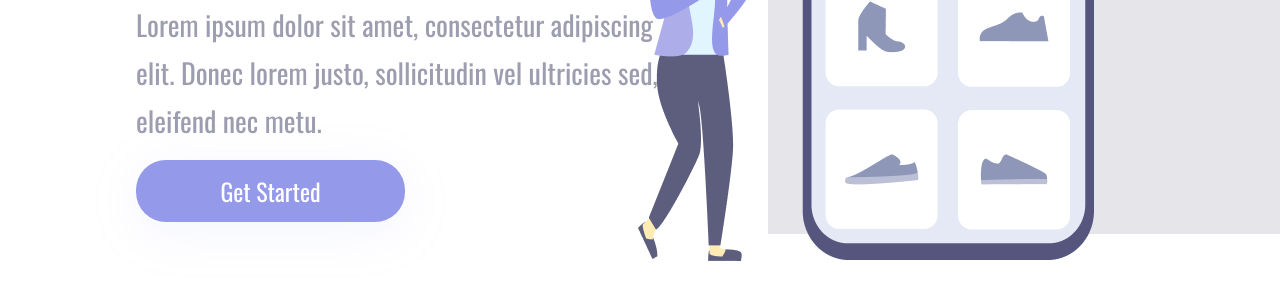
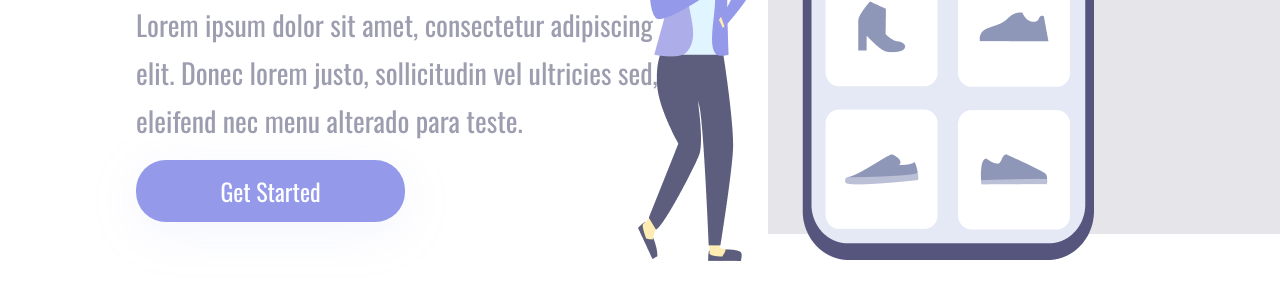
Before and after one commit to ricardomoura2017/CSS2, a plain HTML site: page index.html in a window 1280 px wide. Shown: the part 566-866 px from the top of the page. Drawn offline with nearby package versions, Linux system fonts and the light colour scheme.

Commit message:
alterando paragrafo

```diff
--- a/index.html
+++ b/index.html
@@ -18,7 +18,7 @@
         <section class="container-left">
             <h1>Easy Shopping Via Mobile</h1>
             <p>Lorem ipsum dolor sit amet, consectetur adipiscing elit. Donec lorem justo, sollicitudin vel ultricies
-                sed, eleifend nec metu. </p>
+                sed, eleifend nec menu alterado para teste. </p>
             <button>Get Started</button>
         </section>
 
```
